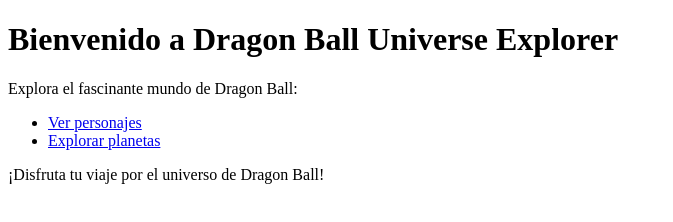
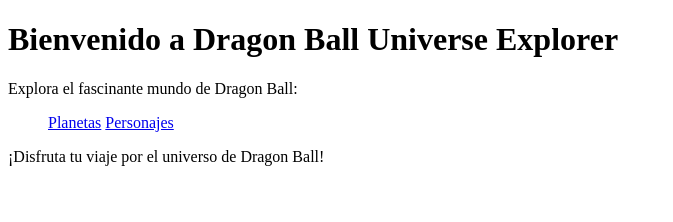
Before and after one commit to KARELIZ01/DRAGON-BALL, a plain HTML site: page index.html in a window 1280 px wide. Shown: the whole page, without its empty margins (0-673 px from the left). Drawn offline with Linux system fonts and the light colour scheme.

Commit message:
chore:  changing link routes to planets and characters pages

```diff
--- a/index.html
+++ b/index.html
@@ -38,8 +38,8 @@
         <h1>Bienvenido a Dragon Ball Universe Explorer</h1>
         <p>Explora el fascinante mundo de Dragon Ball:</p>
         <ul>
-            <li><a href="personajes.html">Ver personajes</a></li>
-            <li><a href="planetas.html">Explorar planetas</a></li>
+            <a href="folder_html/planetas.html">Planetas</a>
+            <a href="folder_html/personajes.html">Personajes</a>
         </ul>
         <p>¡Disfruta tu viaje por el universo de Dragon Ball!</p>
     </div>
```
